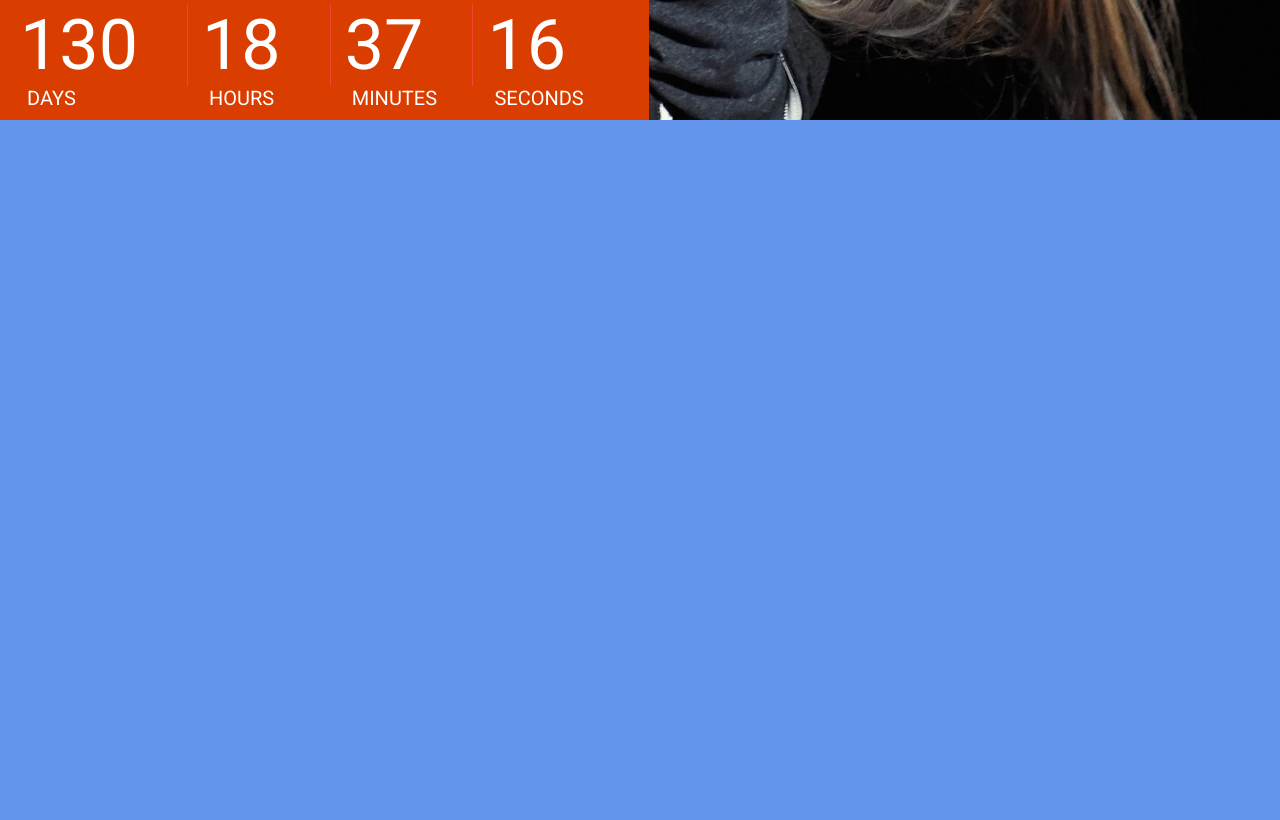
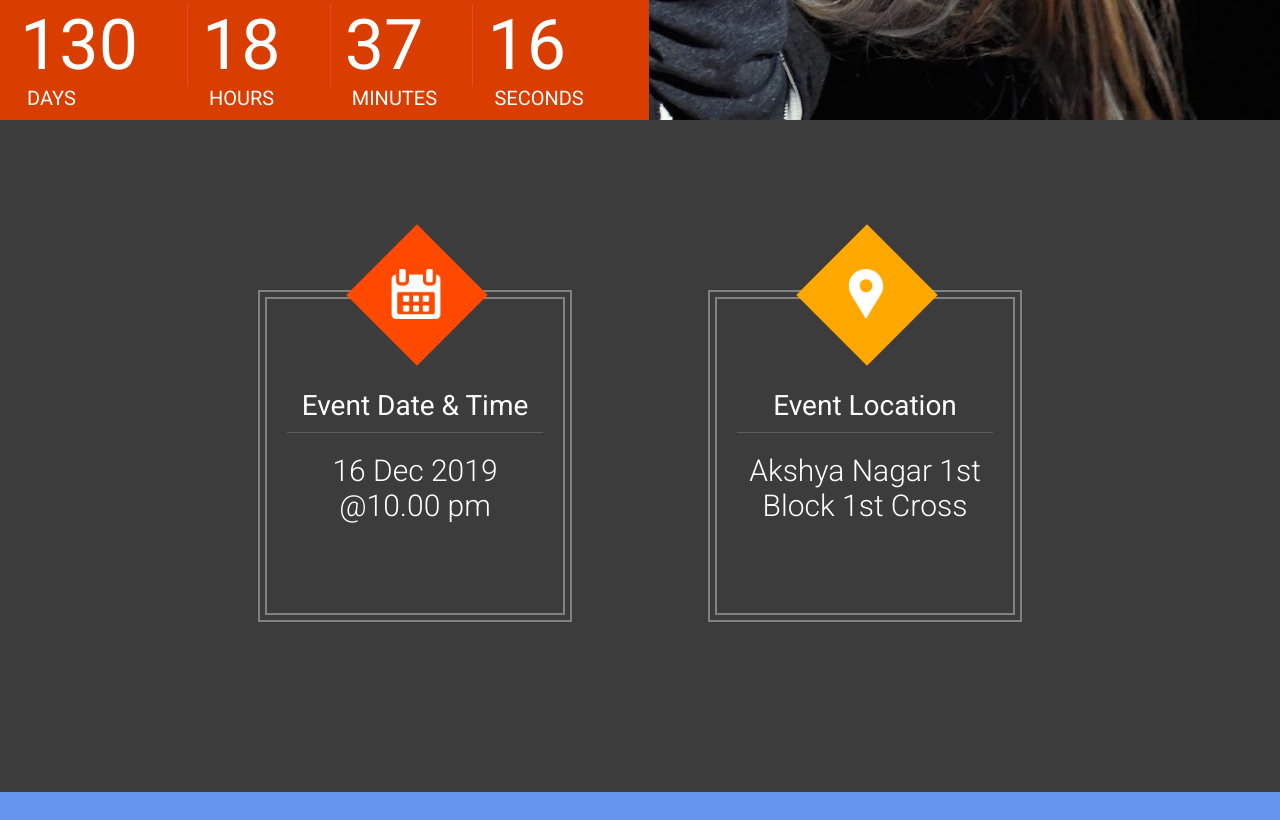
Before and after one commit to torikraju/the_venue, a React (Create React App) app: page / in a window 1280 px wide. Shown: the part 680-1500 px from the top of the page. Built offline with nearby package versions, Linux system fonts and the light colour scheme.

Commit message:
Venue INFO component

```diff
--- a/src/App.js
+++ b/src/App.js
@@ -3,12 +3,14 @@ import React from 'react';
 import './resources/styles.css';
 import Header from './components/header';
 import Featured from './components/featured';
+import VenueInfo from './components/venueInfo';
 
 function App() {
   return (
     <div style={{ height: '1500px', backgroundColor: 'cornflowerblue' }}>
       <Header />
       <Featured />
+      <VenueInfo />
     </div>
   );
 }
--- /dev/null
+++ b/src/components/venueInfo/index.js
@@ -0,0 +1,51 @@
+import React from 'react';
+import Zoom from 'react-reveal/Zoom';
+
+import iconCalendar from '../../resources/images/icons/calendar.png';
+import iconLocation from '../../resources/images/icons/location.png';
+
+export default () => {
+  return (
+    <div className="bck_black">
+      <div className="center_wrapper">
+        <div className="vn_wrapper">
+          <Zoom left duration={1000}>
+            <div className="vn_item">
+              <div className="vn_outer">
+                <div className="vn_inner">
+                  <div className="vn_icon_square bck_red" />
+                  <div
+                    className="vn_icon"
+                    style={{
+                      background: `url(${iconCalendar})`,
+                    }}
+                  />
+                  <div className="vn_title">Event Date & Time</div>
+                  <div className="vn_desc">16 Dec 2019 @10.00 pm</div>
+                </div>
+              </div>
+            </div>
+          </Zoom>
+          <Zoom left duration={1000} delay={1000}>
+            <div className="vn_item">
+              <div className="vn_outer">
+                <div className="vn_inner">
+                  <div className="vn_icon_square bck_yellow" />
+                  <div
+                    className="vn_icon"
+                    style={{
+                      background: `url(${iconLocation})`,
+                    }}
+                  />
+                  <div className="vn_title">Event Location</div>
+                  <div className="vn_desc">Akshya Nagar 1st Block 1st Cross</div>
+                </div>
+              </div>
+            </div>
+          </Zoom>
+          <div />
+        </div>
+      </div>
+    </div>
+  );
+};
```
